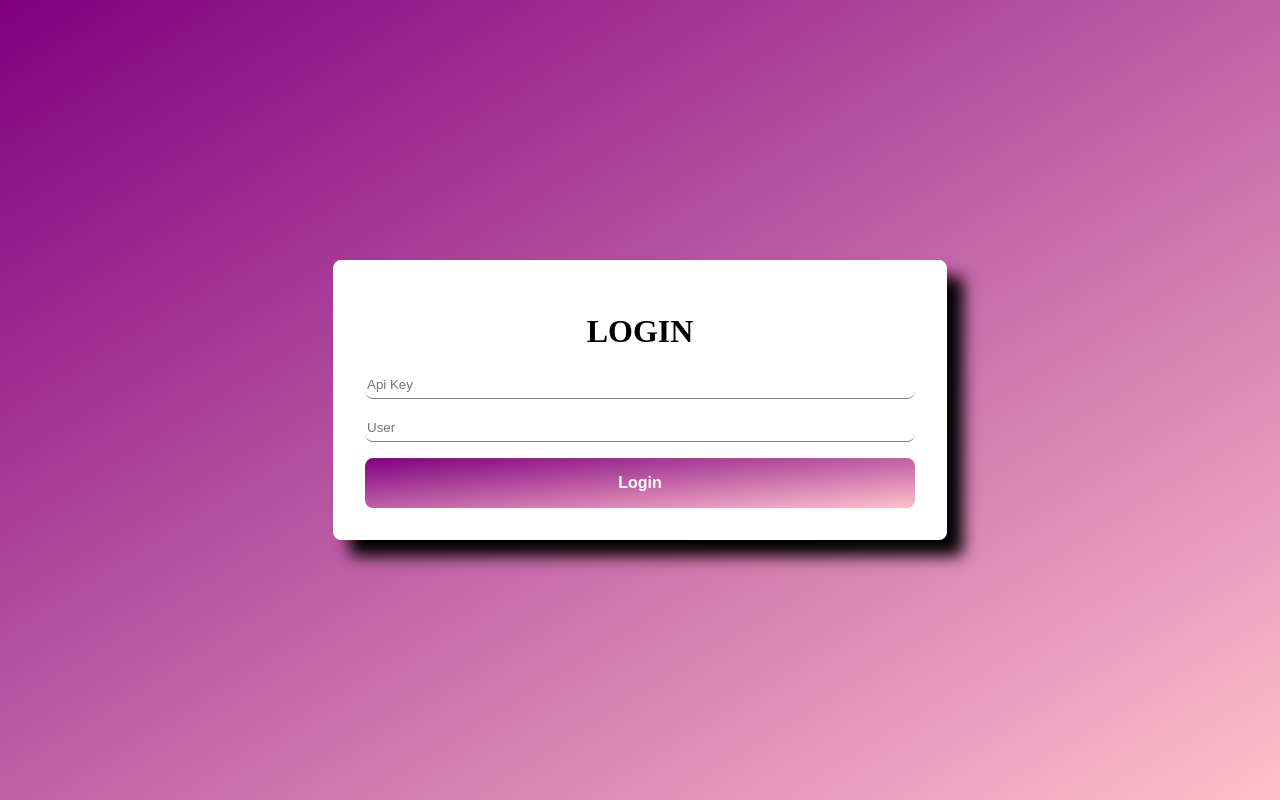
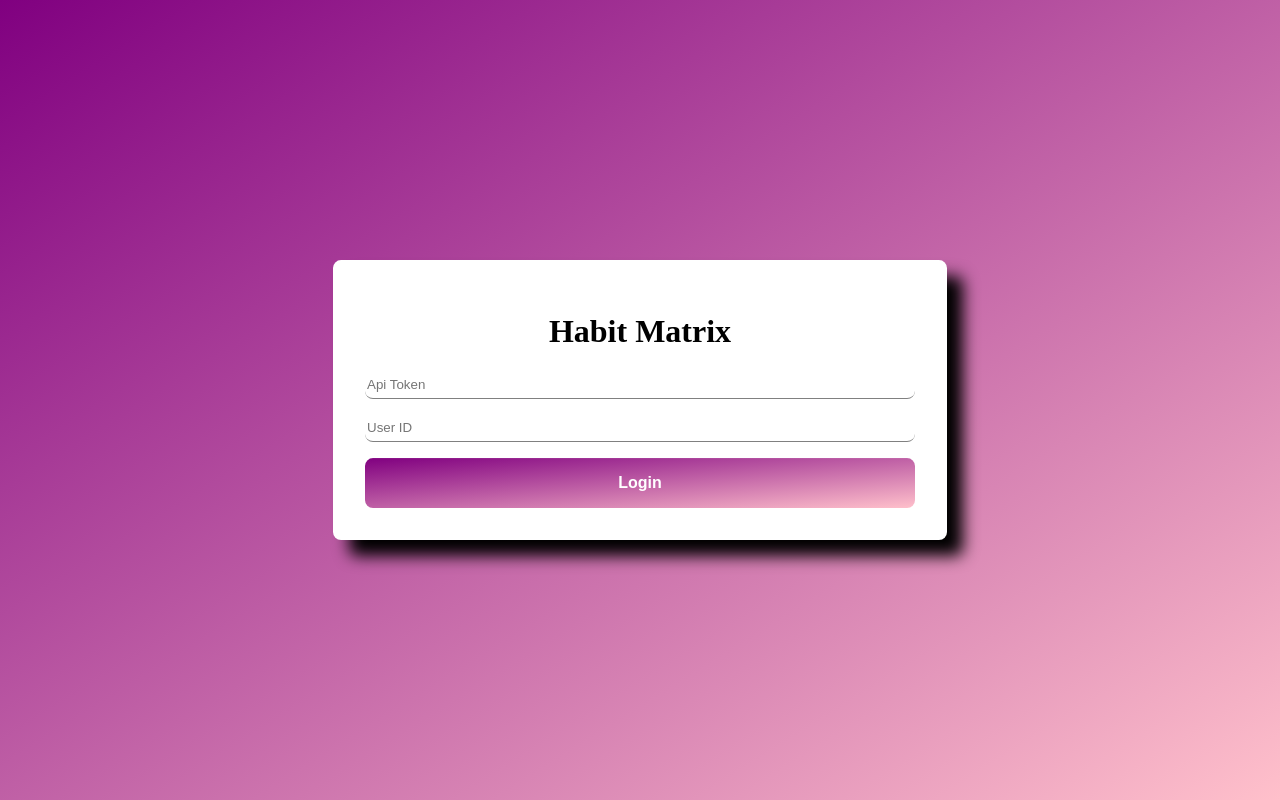
Before and after one commit to Vilhelm-Ian/Eisenhower_matrix_habitica, a Next.js app: page / in a window 1280 px wide. Built offline with nearby package versions, Linux system fonts and the light colour scheme.

Commit message:
Change Login Page

```diff
--- a/components/Login.tsx
+++ b/components/Login.tsx
@@ -43,14 +43,14 @@ export default function Login(props: Props) {
 
 	return (
 		<div className="login-form">
-			<h1>LOGIN</h1>
+			<h1>Habit Matrix</h1>
 			<input
-				placeholder="Api Key"
+				placeholder="Api Token"
 				name="apiKey"
 				onChange={(e) => update(e.target.value, setApiKey)}
 			></input>
 			<input
-				placeholder="User"
+				placeholder="User ID"
 				name="update"
 				onChange={(e) => update(e.target.value, setUser)}
 			></input>
```
Also changed, not shown: 1 other file (tests, documents, lock files or other folders).
